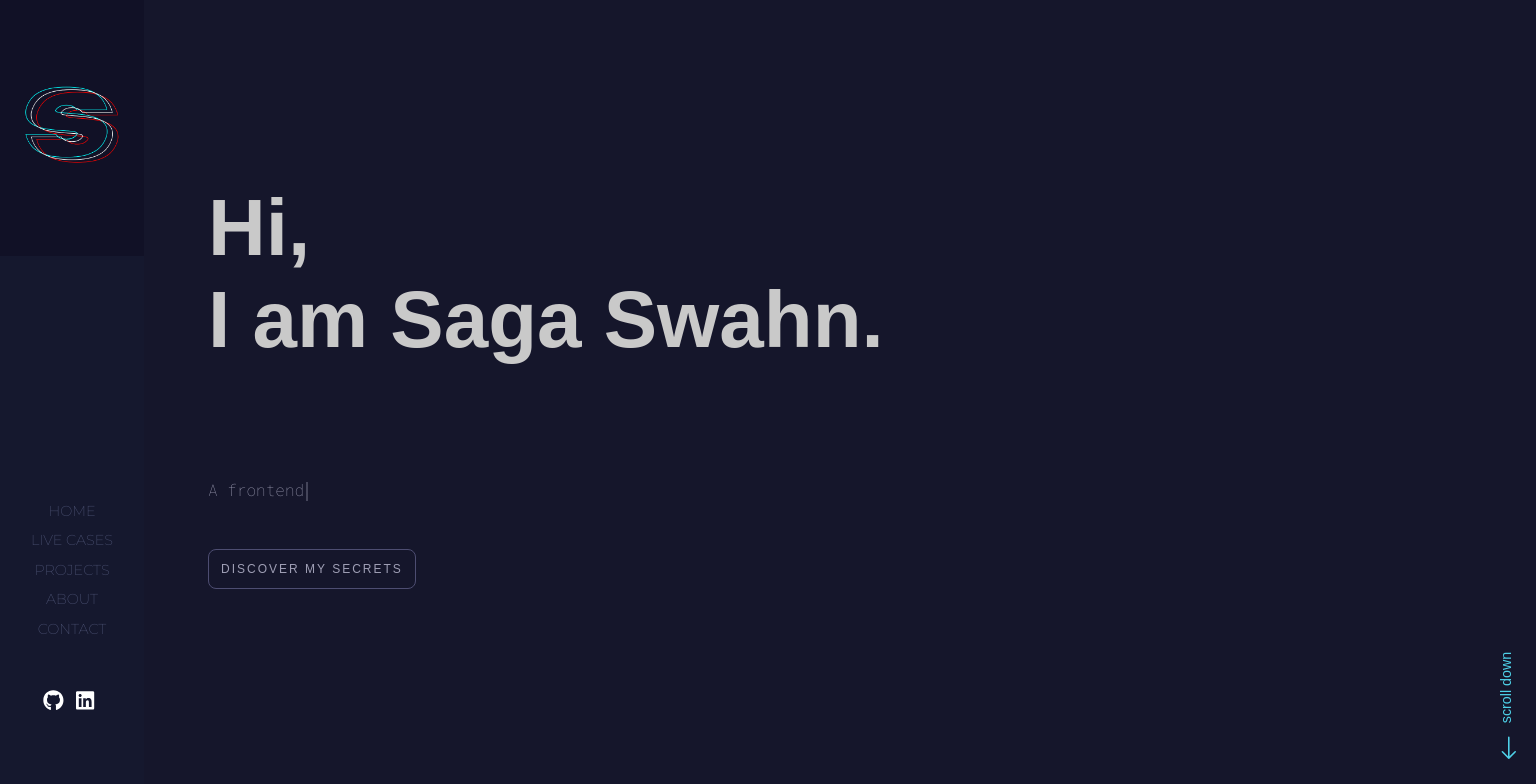
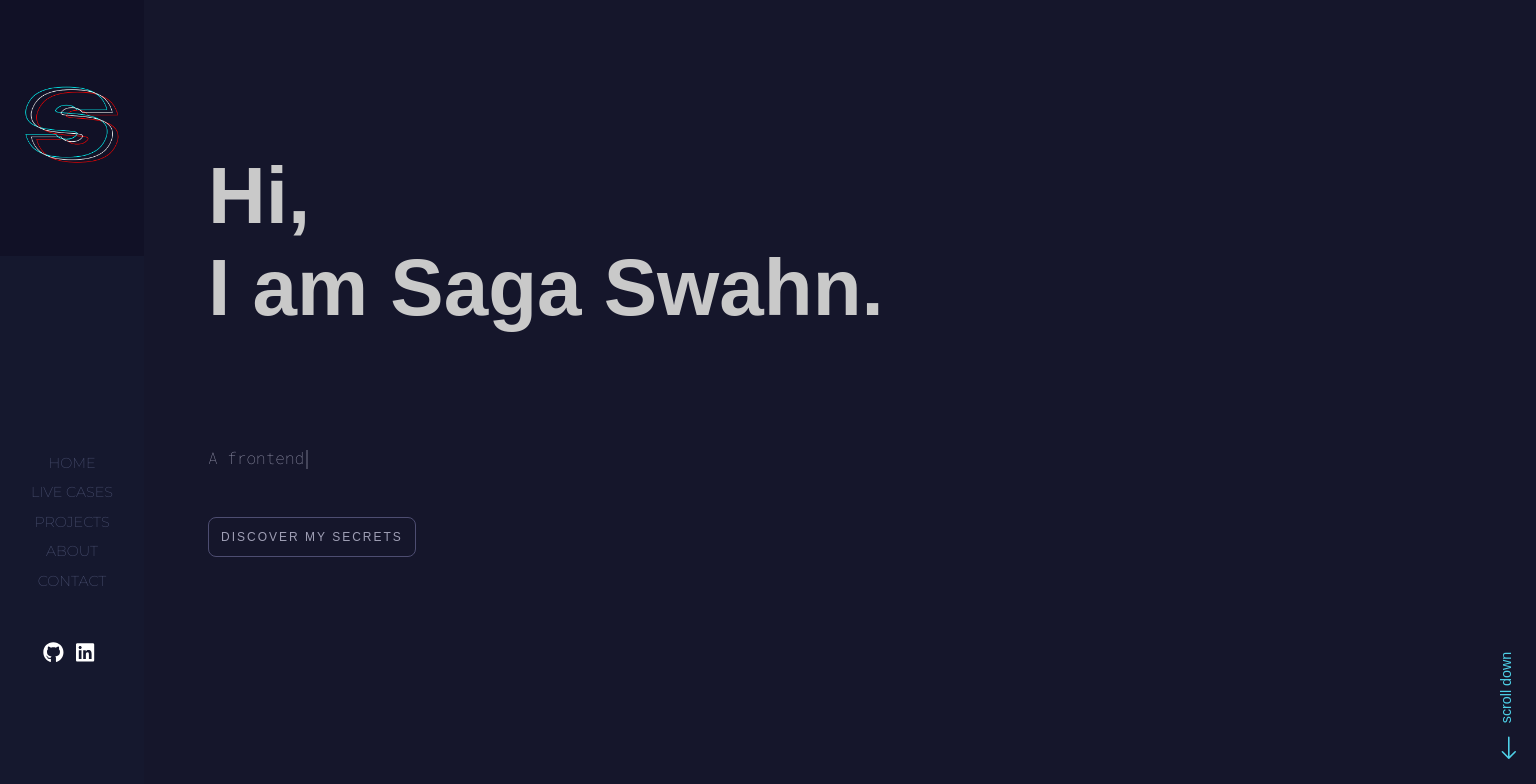
Before and after one commit to hejsaga/portfolio, a React (Create React App) app in the folder frontend/: page / in a window 1536 px wide. Shown: the top 784 px of the page. Built offline with nearby package versions, Linux system fonts and the light colour scheme; no server answers.

Commit message:
Added headline on about page and adjusted desktop styling for production environment

```diff
--- a/frontend/src/components/css/Navbar.module.css
+++ b/frontend/src/components/css/Navbar.module.css
@@ -36,7 +36,7 @@
   height: 30%;
   width: 100%;
   position: absolute;
-  top: 30%;
+  top: 24%;
 }
 
 .links {
--- a/frontend/src/pages/About.js
+++ b/frontend/src/pages/About.js
@@ -1,6 +1,6 @@
 import React, { useEffect, useState } from "react";
+import { useQuery, gql } from "@apollo/client";
 import styles from "./css/About.module.css";
-import { useQuery, gql } from "@apollo/client";
 
 const ABOUT = gql(`
   query GetAbout {
@@ -23,7 +23,7 @@ const About = () => {
   useEffect(() => {
     if (data) {
       let body = data.abouts.data[0].attributes.body;
-      let title = data.abouts.data[0].attributes.description;
+      let title = data.abouts.data[0].attributes.title;
       setAbout(body);
       setTitle(title);
     }
@@ -38,7 +38,7 @@ const About = () => {
 
       <div className={styles.textContainer}>
         <h3>{title}</h3>
-        <p> {about}</p>
+        <p>{about}</p>
       </div>
     </div>
   );
--- a/frontend/src/pages/css/Home.module.css
+++ b/frontend/src/pages/css/Home.module.css
@@ -66,7 +66,7 @@
   }
 
   .header {
-    padding-top: 8em;
+    padding-top: 6em;
     width: 100%;
     position: relative;
   }
```
